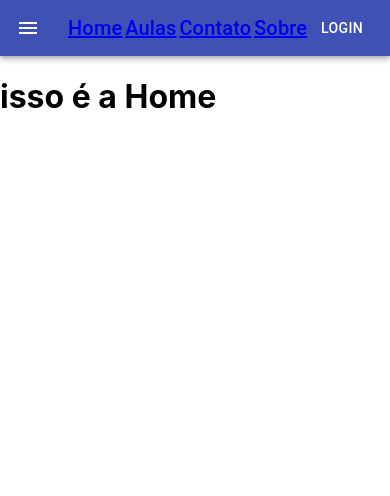
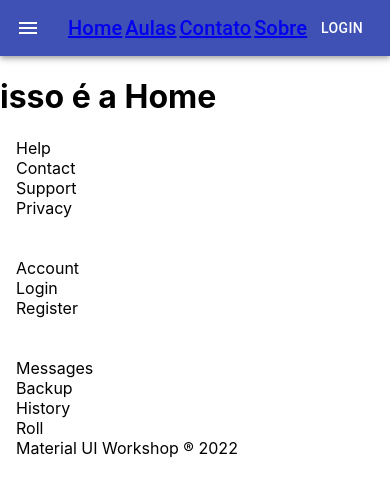
Before and after one commit to GrupoMotive/Motive, a React (Create React App) app: page / in a window 390 px wide. Shown: the top 496 px of the page. Built offline with nearby package versions, Linux system fonts and the light colour scheme.

Commit message:
feat: add responsive footer

```diff
--- a/src/App.tsx
+++ b/src/App.tsx
@@ -1,5 +1,6 @@
 import React from 'react';
-import {BrowserRouter as Router, Route, Routes} from 'react-router-dom';
+import { BrowserRouter as Router, Route, Routes } from 'react-router-dom';
+import Footer from './componentes/estaticos/footer/Footer';
 import Navbar from './componentes/estaticos/navbar/Navbar';
 import { Aulas } from './paginas/aulas/Aulas';
 import { Contato } from './paginas/contato/Contato';
@@ -7,20 +8,23 @@ import { Home } from './paginas/home/Home';
 import { Login } from './paginas/login/Login';
 import { Sobre } from './paginas/sobre/Sobre';
 
-function App(){
+
+function App() {
   return (
     <Router>
       <Navbar />
       <Routes>
         <Route path='/' element={<Home />} />
         <Route path='/home' element={<Home />} />
-    <Route path='/aulas' element={<Aulas/>} />
-    <Route path='/contato' element={<Contato />}/>
+        <Route path='/aulas' element={<Aulas />} />
+        <Route path='/contato' element={<Contato />} />
         <Route path='/sobre' element={<Sobre />} />
         <Route path='/login' element={<Login />} />
       </Routes>
+      <Footer />
     </Router>
   );
 }
 
+
 export default App;
--- a/src/componentes/estaticos/footer/Footer.tsx
+++ b/src/componentes/estaticos/footer/Footer.tsx
@@ -1,8 +1,76 @@
 import React from "react";
 import './Footer.css';
+import Container from '@material-ui/core/Container';
+import Grid from '@material-ui/core/Grid';
+import Box from '@material-ui/core/Box';
+import Link from '@material-ui/core/Link';
 
-export function Footer() {
-    return (
-        <h1>isso é a footer</h1>
-    )
+export default function Footer() {
+  return (
+    <footer>
+      <Box
+        px={{ xs: 3, sm: 10 }}
+        py={{ xs: 5, sm: 10 }}
+        bgcolor="text.secondary"
+        color="white"
+      >
+        <Container maxWidth="lg">
+          <Grid container spacing={5}>
+            <Grid item xs={12} sm={4}>
+              <Box borderBottom={1}>Help</Box>
+              <Box>
+                <Link href="/" color="inherit">
+                  Contact
+                </Link>
+              </Box>
+              <Box>
+                <Link href="/" color="inherit">
+                  Support
+                </Link>
+              </Box>
+              <Box>
+                <Link href="/" color="inherit">
+                  Privacy
+                </Link>
+              </Box>
+            </Grid>
+            <Grid item xs={12} sm={4}>
+              <Box borderBottom={1}>Account</Box>
+              <Box>
+                <Link href="/" color="inherit">
+                  Login
+                </Link>
+              </Box>
+              <Box>
+                <Link href="/" color="inherit">
+                  Register
+                </Link>
+              </Box>
+            </Grid>
+            <Grid item xs={12} sm={4}>
+              <Box borderBottom={1}>Messages</Box>
+              <Box>
+                <Link href="/" color="inherit">
+                  Backup
+                </Link>
+              </Box>
+              <Box>
+                <Link href="/" color="inherit">
+                  History
+                </Link>
+              </Box>
+              <Box>
+                <Link href="/" color="inherit">
+                  Roll
+                </Link>
+              </Box>
+            </Grid>
+          </Grid>
+          <Box textAlign="center" pt={{ xs: 5, sm: 10 }} pb={{ xs: 5, sm: 0 }}>
+            Material UI Workshop &reg; {new Date().getFullYear()}
+          </Box>
+        </Container>
+      </Box>
+    </footer>
+  );
 }
--- a/src/paginas/home/Home.tsx
+++ b/src/paginas/home/Home.tsx
@@ -3,6 +3,8 @@ import './Home.css';
 
 export function Home() {
     return (
-        <h1>isso é a Home</h1>
+        <>
+            <h1>isso é a Home</h1>
+        </>
     )
 }
```
Lines whose indentation alone changed are shown as unchanged.
